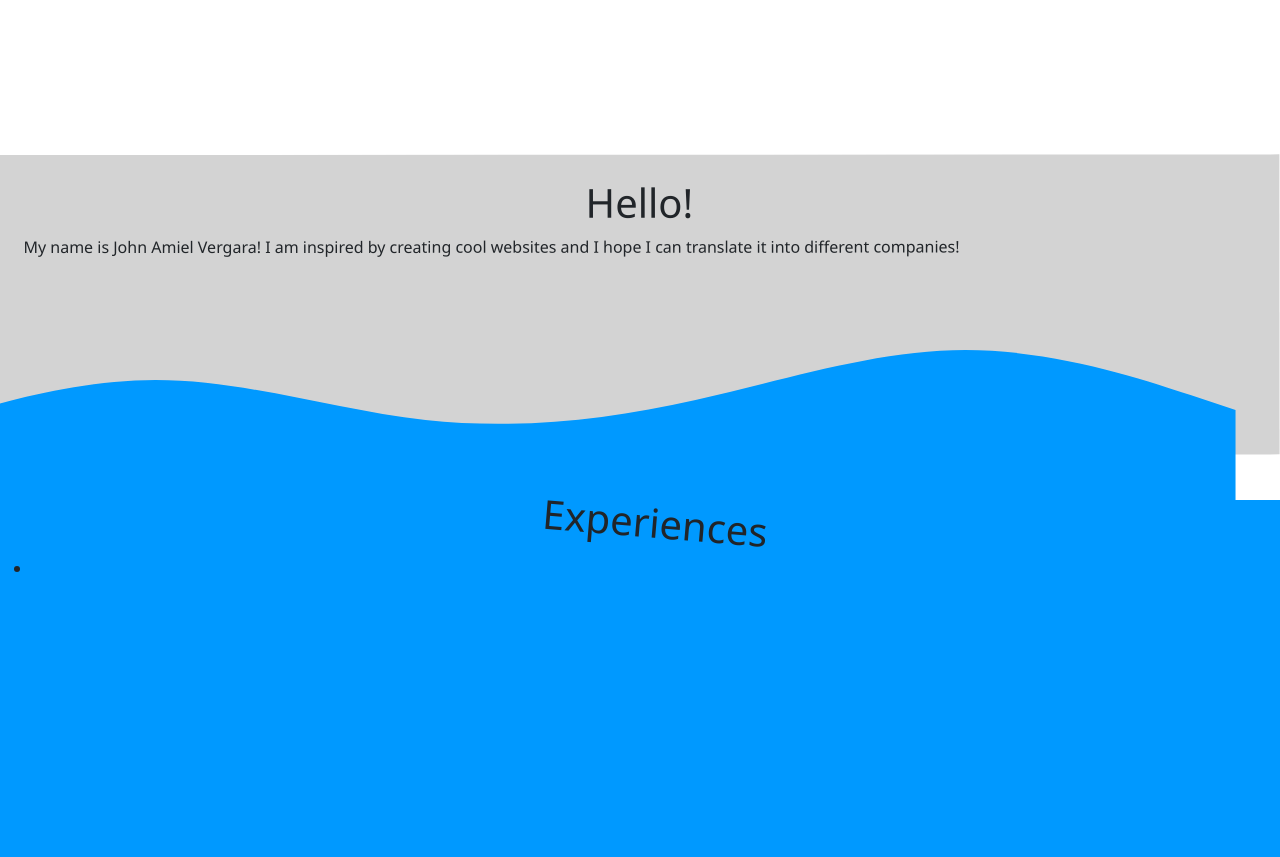
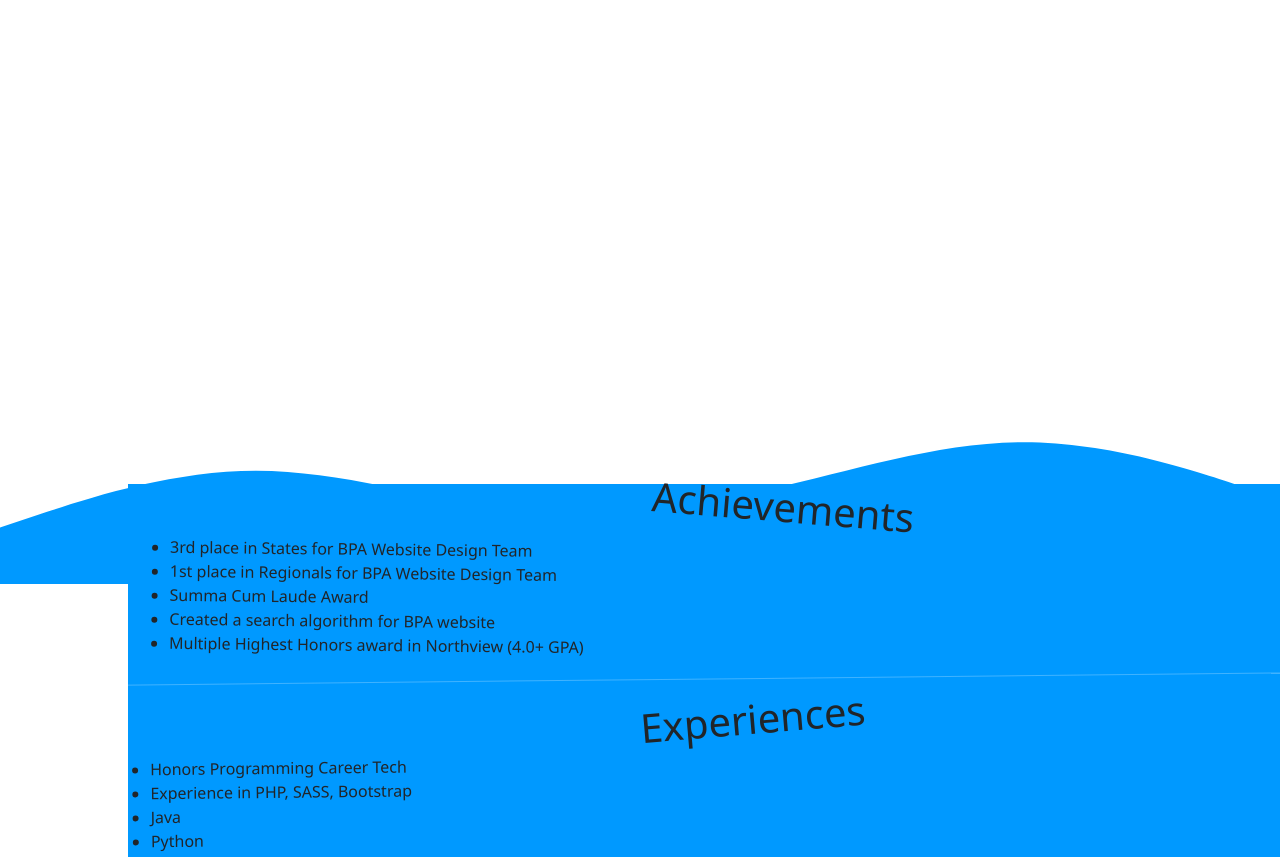
Before and after one commit to TheMrMallard/SeniorPortfolio, a plain HTML site: page test-site/index.html in a window 1280 px wide. Shown: the top 857 px of the page. Drawn offline with nearby package versions, Linux system fonts and the light colour scheme.

Commit message:
Added information

```diff
--- a/test-site/index.html
+++ b/test-site/index.html
@@ -9,19 +9,38 @@
     </head>
     <body>
         <div id="ocean">
-            <header id="main-header" class="p-4 container-fluid header-sway">
-                <h1 class="text-center">Hello!</h1>
-                <p>My name is John Amiel Vergara! I am inspired by creating cool websites and I hope I can translate it into different companies!</p>
-            </header>
+            <div class="row">
+                <header id="main-header" class="p-4 container-fluid header-sway col-md-6">
+                        <h1 class="">Hello!</h1>
+                        <p>My name is John Amiel Vergara! I am inspired by creating cool websites and I hope I can translate it into different companies!</p>
+                </header>
+            </div>
+
 
             <section>
-                <svg id="water" xmlns="http://www.w3.org/2000/svg" viewBox="0 0 1440 320"><path fill="#0099ff" fill-opacity="1" d="M0,256L48,240C96,224,192,192,288,192C384,192,480,224,576,234.7C672,245,768,235,864,213.3C960,192,1056,160,1152,160C1248,160,1344,192,1392,208L1440,224L1440,320L1392,320C1344,320,1248,320,1152,320C1056,320,960,320,864,320C768,320,672,320,576,320C480,320,384,320,288,320C192,320,96,320,48,320L0,320Z"></path></svg>        <script src="/test-site/script/float-animation.js"></script>
+                <svg xmlns="http://www.w3.org/2000/svg" viewBox="0 0 1440 320"><path fill="#0099ff" fill-opacity="1" d="M0,256L48,240C96,224,192,192,288,192C384,192,480,224,576,234.7C672,245,768,235,864,213.3C960,192,1056,160,1152,160C1248,160,1344,192,1392,208L1440,224L1440,320L1392,320C1344,320,1248,320,1152,320C1056,320,960,320,864,320C768,320,672,320,576,320C480,320,384,320,288,320C192,320,96,320,48,320L0,320Z"></path></svg>        <script src="/test-site/script/float-animation.js"></script>
                 <div id="body-water">
+                    <h1 id="achievements" class="text-center">Achievements</h1>
+
+                    <div id="achievements-list">
+                        <ul>
+                            <li>3rd place in States for BPA Website Design Team</li>
+                            <li>1st place in Regionals for BPA Website Design Team</li>
+                            <li>Summa Cum Laude Award</li>
+                            <li>Created a search algorithm for BPA website</li>
+                            <li>Multiple Highest Honors award in Northview (4.0+ GPA)</li>
+                        </ul>
+                    </div>
+
+                    <hr id="line">
+
                     <h1 id="experiences" class="text-center">Experiences</h1>
-
-                    <div>
+                    <div id="experiences-list">
                         <ul>
-                            <li></li>
+                            <li>Honors Programming Career Tech</li>
+                            <li>Experience in PHP, SASS, Bootstrap</li>
+                            <li>Java</li>
+                            <li>Python</li>
                         </ul>
                     </div>
 
--- a/test-site/script/float-animation.js
+++ b/test-site/script/float-animation.js
@@ -1,7 +1,11 @@
 
 sway("main-header", 0.005, 0.001, 1, 5, 1)
 sway("water", 0.0025, 0.001, 2, 0, 0)
-sway("experiences", 0.001, 0.003, 1, 2, 5)
+sway("achievements", 0.001, 0.003, 1, 2, 5)
+sway("achievements-list", 0.002, 0.002, 1, 2, 1)
+sway("experiences", 0.001, 0.0015, -1, 2, 5)
+sway("experiences-list", 0.002, 0.001, -1, 2, 1)
+sway("line", 0.002, 0.0011, -1, 2, 1)
 
 function sway(tag, speedX, speedY, ampX, ampY, degree) {
     var velX = 0;
--- a/test-site/styles/style.css
+++ b/test-site/styles/style.css
@@ -13,13 +13,17 @@
     background-color: #0099ff;
     height: 500px;
     width: 100%;
-    translate: 0px -100px
+    translate: 10% -100px
 }
 
 .header-sway {
-    background-color: lightgray;
+    background-color: rgb(250, 250, 250);
     height: 300px;
-    translate: 0px 150px;
+    translate: 100rem -50px;
+}
+
+#line {
+    color: white;
 }
 
 .block {
```
